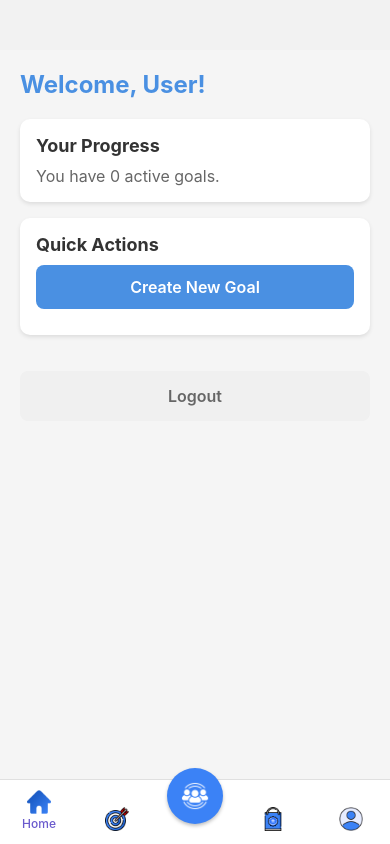
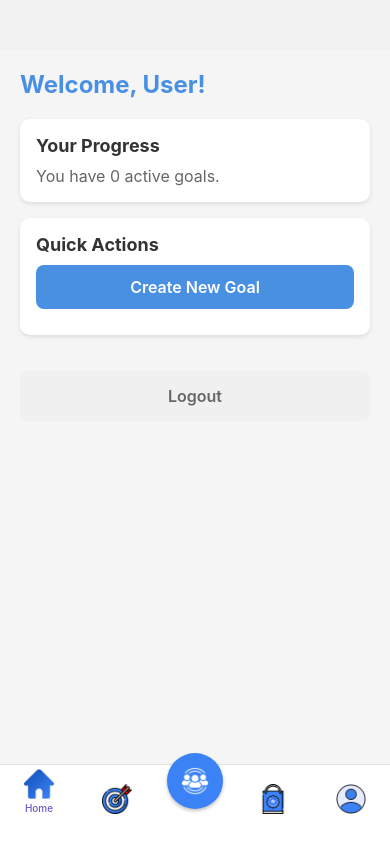
Before and after one commit to alxsaunders/FutureMove, a React Native app: screen /Main in a window 390 px wide. Built offline with nearby package versions, Linux system fonts and the light colour scheme.

Commit message:
fix navbar

```diff
--- a/src/navigation/BottomTabNavigator.tsx
+++ b/src/navigation/BottomTabNavigator.tsx
@@ -139,13 +139,13 @@ const BottomTabNavigator = () => {
 const styles = StyleSheet.create({
   tabBarContainer: {
     flexDirection: "row",
-    height: 65,
+    height: 80,
     backgroundColor: "#FFFFFF",
     borderTopWidth: 1,
     borderTopColor: "#E0E0E0",
     justifyContent: "space-around",
     alignItems: "flex-end",
-    paddingBottom: 5,
+    paddingBottom: 20,
   },
   tabButton: {
     flex: 1,
@@ -160,6 +160,7 @@ const styles = StyleSheet.create({
     justifyContent: "center",
     paddingVertical: 8,
     width: 70,
+    paddingBottom: 10,
   },
   middleTabContainer: {
     alignItems: "center",
@@ -176,8 +177,8 @@ const styles = StyleSheet.create({
     elevation: 3,
   },
   tabIcon: {
-    width: 24,
-    height: 24,
+    width: 30,
+    height: 30,
     resizeMode: "contain",
   },
   middleTabIcon: {
@@ -187,24 +188,24 @@ const styles = StyleSheet.create({
     tintColor: "#FFFFFF", // Makes the icon white for visibility
   },
   focusedIcon: {
-    transform: [{ scale: 1.0 }], // Slightly enlarge the icon when active
+    transform: [{ scale: 1 }], // Slightly enlarge the icon when active
   },
   focusedTab: {
 
     borderTopColor: "#6A5ACD",
-    paddingTop: 0,
+
   },
   tabLabelText: {
     color: "#6A5ACD",
-    fontSize: 12,
-    marginTop: 2,
+    fontSize: 10,
+    marginTop: 3,
     fontWeight: "500",
     textAlign: "center",
   },
   middleTabLabelText: {
     color: "#6A5ACD", // Same color as other tab labels
     position: "absolute",
-    bottom: -18, // Position the text below the raised button
+    bottom: -16, // Position the text below the raised button
     width: 70, // Give enough width for the text
   },
 });
--- a/src/services/authService.ts
+++ b/src/services/authService.ts
@@ -11,7 +11,7 @@ export const registerUserToMySQL = async ({
   name,
   email
 }: MySQLUser) => {    //for android use 10.0.2.2 for mac 'ipconfig getifaddr en0'
-  return await fetch('http://10.0.2.2:3001/api/users', {
+  return await fetch('http://192.168.1.207:3001/api/users', {
     method: 'POST',
     headers: { 'Content-Type': 'application/json' },
     body: JSON.stringify({
```
